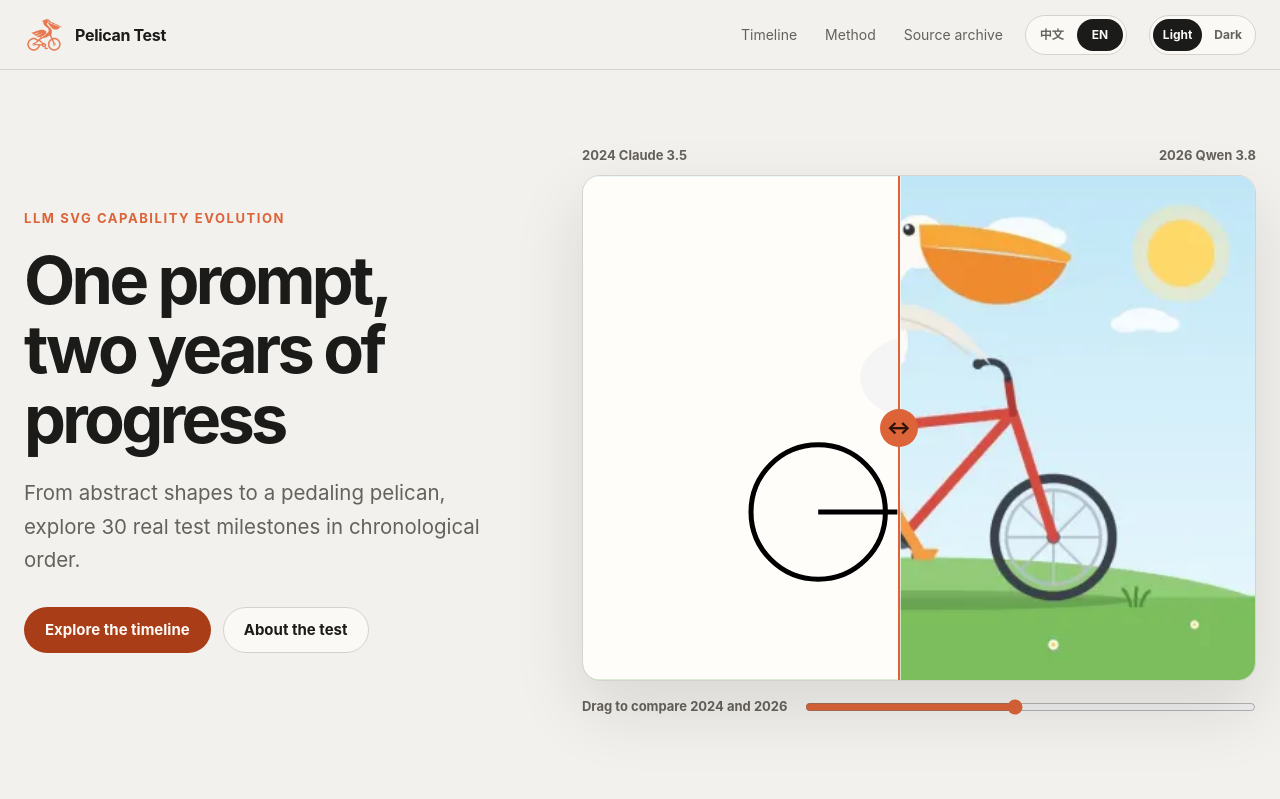
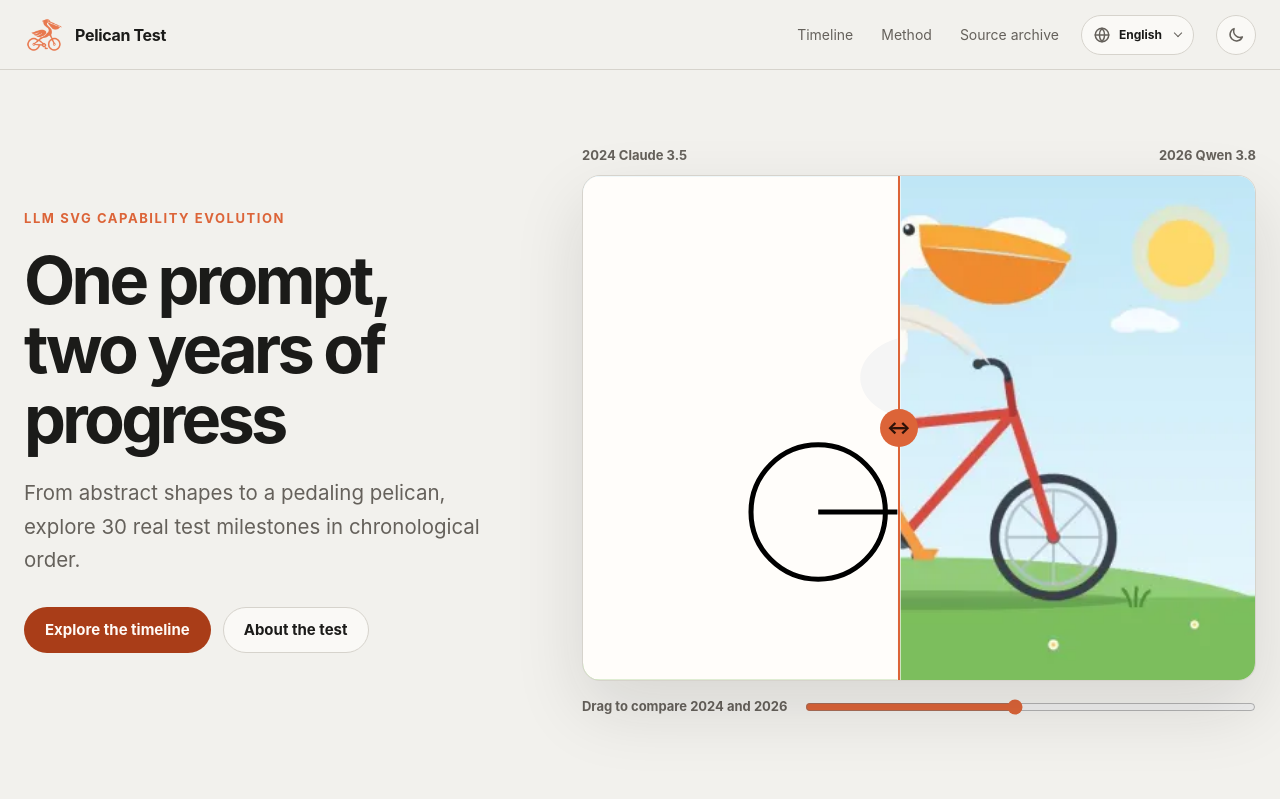
Before and after one commit to catouse/pelican-test, a Next.js app: page / in a window 1280 px wide. Shown: the top 799 px of the page. Built offline with nearby package versions, Linux system fonts and the light colour scheme.

Commit message:
Refactor language and theme switch components for improved accessibility and styling. Replace button-based language switch with a select dropdown and enhance theme toggle with icon representation.

```diff
--- a/app/globals.css
+++ b/app/globals.css
@@ -92,13 +92,15 @@ a {
 }
 
 button,
-input {
+input,
+select {
   font: inherit;
 }
 
 button,
 a,
-input {
+input,
+select {
   -webkit-tap-highlight-color: transparent;
 }
 
@@ -186,48 +188,79 @@ input {
   color: var(--text);
 }
 
-.theme-switch {
-  display: flex;
+.language-select,
+.icon-toggle {
+  height: 40px;
   flex: 0 0 auto;
-  align-items: center;
-  gap: 2px;
   border: 1px solid var(--line);
   border-radius: 999px;
   background: var(--surface);
-  padding: 3px;
+  color: var(--muted);
   transition:
     background-color 220ms ease,
-    border-color 220ms ease;
-}
-
-.theme-switch button {
-  min-width: 46px;
-  min-height: 32px;
-  border: 0;
-  border-radius: 999px;
-  background: transparent;
-  color: var(--muted);
-  padding: 0 10px;
-  cursor: pointer;
-  font-size: 12px;
-  font-weight: 700;
-  transition:
-    background-color 160ms ease,
+    border-color 160ms ease,
     color 160ms ease,
     transform 160ms ease;
 }
 
-.theme-switch button:hover {
+.language-select {
+  position: relative;
+  display: flex;
+  align-items: center;
+}
+
+.language-select > .control-icon {
+  margin-left: 11px;
+}
+
+.language-select::after {
+  position: absolute;
+  right: 12px;
+  width: 6px;
+  height: 6px;
+  border-right: 1.5px solid currentColor;
+  border-bottom: 1.5px solid currentColor;
+  content: '';
+  pointer-events: none;
+  transform: translateY(-2px) rotate(45deg);
+}
+
+.language-select select {
+  height: 38px;
+  appearance: none;
+  border: 0;
+  background: transparent;
+  color: var(--text);
+  padding: 0 30px 0 8px;
+  cursor: pointer;
+  font-size: 12px;
+  font-weight: 700;
+}
+
+.language-select:hover,
+.icon-toggle:hover {
+  border-color: var(--muted);
   color: var(--text);
 }
 
-.theme-switch button:active {
+.icon-toggle {
+  display: grid;
+  width: 40px;
+  place-items: center;
+  padding: 0;
+  cursor: pointer;
+}
+
+.icon-toggle:active {
   transform: translateY(1px);
 }
 
-.theme-switch button[aria-pressed='true'] {
-  background: var(--text);
-  color: var(--surface);
+.control-icon {
+  width: 18px;
+  height: 18px;
+  flex: 0 0 auto;
+  stroke-linecap: round;
+  stroke-linejoin: round;
 }
 
 main,
@@ -1165,11 +1198,6 @@ footer p {
     height: 36px;
   }
 
-  .theme-switch button {
-    min-width: 40px;
-    padding-inline: 8px;
-  }
-
   .hero-actions {
     display: grid;
     grid-template-columns: 1fr 1fr;
--- a/app/page.tsx
+++ b/app/page.tsx
@@ -1248,23 +1248,26 @@ function LanguageSwitch({
   onSelect: (locale: Locale) => void;
 }) {
   return (
-    <div className="theme-switch" role="group" aria-label={locale === 'zh' ? '语言' : 'Language'}>
-      <button
-        type="button"
-        aria-label={locale === 'zh' ? '切换为中文' : 'Switch to Chinese'}
-        aria-pressed={locale === 'zh'}
-        onClick={() => onSelect('zh')}
+    <div className="language-select">
+      <svg
+        className="control-icon"
+        viewBox="0 0 24 24"
+        fill="none"
+        stroke="currentColor"
+        strokeWidth="2"
+        aria-hidden="true"
       >
-        中文
-      </button>
-      <button
-        type="button"
-        aria-label={locale === 'zh' ? '切换为英文' : 'Switch to English'}
-        aria-pressed={locale === 'en'}
-        onClick={() => onSelect('en')}
+        <circle cx="12" cy="12" r="9" />
+        <path d="M3 12h18M12 3c2.3 2.5 3.5 5.5 3.5 9s-1.2 6.5-3.5 9c-2.3-2.5-3.5-5.5-3.5-9S9.7 5.5 12 3Z" />
+      </svg>
+      <select
+        value={locale}
+        aria-label={locale === 'zh' ? '语言' : 'Language'}
+        onChange={(event) => onSelect(event.target.value as Locale)}
       >
-        EN
-      </button>
+        <option value="zh">中文</option>
+        <option value="en">English</option>
+      </select>
     </div>
   );
 }
@@ -1300,23 +1303,49 @@ function ThemeSwitch({ locale }: { locale: Locale }) {
     setTheme(nextTheme);
   };
 
+  const isDark = theme === 'dark';
+
   return (
-    <div className="theme-switch" role="group" aria-label={translate(locale, '外观主题')}>
-      <button
-        type="button"
-        aria-pressed={theme === 'light'}
-        onClick={() => selectTheme('light')}
-      >
-        {translate(locale, '浅色')}
-      </button>
-      <button
-        type="button"
-        aria-pressed={theme === 'dark'}
-        onClick={() => selectTheme('dark')}
-      >
-        {translate(locale, '深色')}
-      </button>
-    </div>
+    <button
+      className="icon-toggle"
+      type="button"
+      aria-label={
+        locale === 'zh'
+          ? isDark
+            ? '切换为浅色模式'
+            : '切换为深色模式'
+          : isDark
+            ? 'Switch to light mode'
+            : 'Switch to dark mode'
+      }
+      aria-pressed={isDark}
+      onClick={() => selectTheme(isDark ? 'light' : 'dark')}
+    >
+      {isDark ? (
+        <svg
+          className="control-icon"
+          viewBox="0 0 24 24"
+          fill="none"
+          stroke="currentColor"
+          strokeWidth="2"
+          aria-hidden="true"
+        >
+          <circle cx="12" cy="12" r="4" />
+          <path d="M12 2v2M12 20v2M4.93 4.93l1.42 1.42M17.66 17.66l1.41 1.41M2 12h2M20 12h2M4.93 19.07l1.42-1.42M17.66 6.34l1.41-1.41" />
+        </svg>
+      ) : (
+        <svg
+          className="control-icon"
+          viewBox="0 0 24 24"
+          fill="none"
+          stroke="currentColor"
+          strokeWidth="2"
+          aria-hidden="true"
+        >
+          <path d="M20.5 14.5A8.5 8.5 0 0 1 9.5 3.5a8.5 8.5 0 1 0 11 11Z" />
+        </svg>
+      )}
+    </button>
   );
 }
 
```
